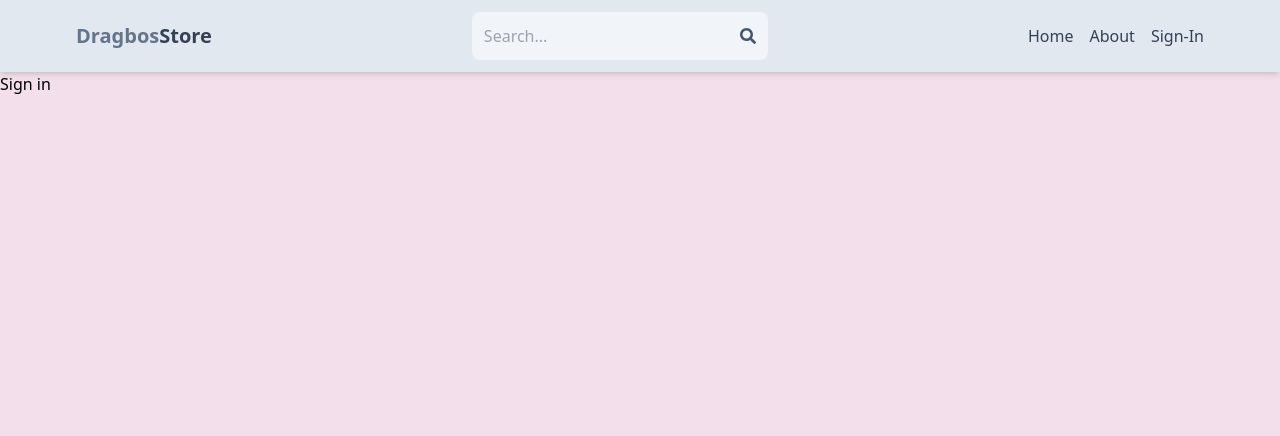
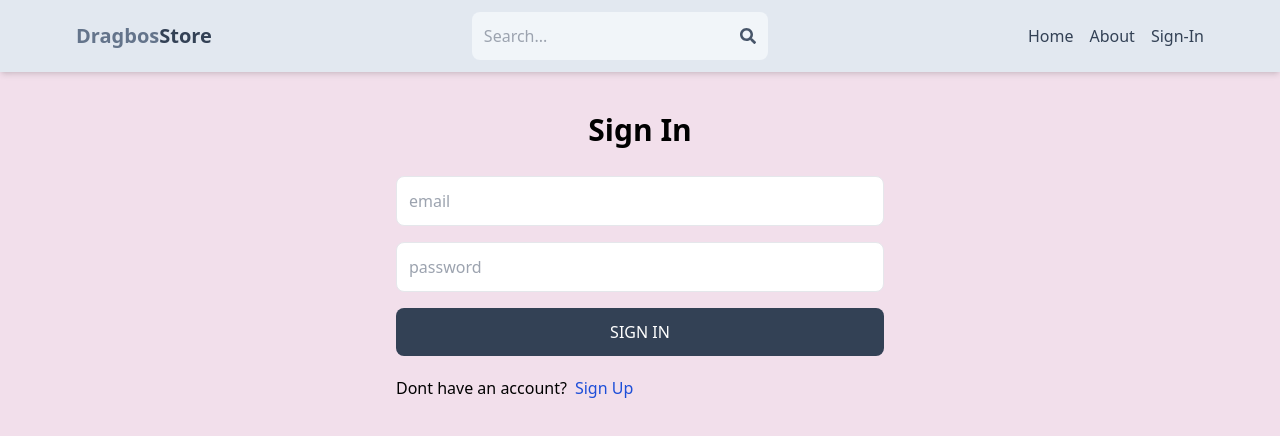
Before and after one commit to drakeRAGE/WebBookStore, a React (Vite) app in the folder book/: page /sign-in in a window 1280 px wide. Shown: the top 436 px of the page. Built offline with nearby package versions, Linux system fonts and the light colour scheme.

Commit message:
complete sign in page functionality

```diff
--- a/book/src/pages/Signin.jsx
+++ b/book/src/pages/Signin.jsx
@@ -1,7 +1,66 @@
-import React from 'react'
+import {useState}  from 'react'
+import {Link, useNavigate} from 'react-router-dom'
+export default function SignIn() {
+  const [formData, setFormData]= useState({});
+  const [error, setError] = useState(null);
+  const [loading, setLoading] = useState(false);
+  const navigate = useNavigate();
+  const handleChnage = (e) => {
+    setFormData({
+      ...formData,
+      [e.target.id] : e.target.value,
+    });
+  }
 
-export default function Signin() {
+  const handleSubmit = async (e) => {
+    e.preventDefault();
+
+    try {
+      // console.log('Form Submitted!');
+      setLoading(true);
+      const res = await fetch('/api/auth/signin',  {
+        method: 'POST',
+        headers: {
+          'Content-Type': 'application/json',
+        },
+
+        body: JSON.stringify(formData)
+      });
+      const data = await res.json();
+      if(data.success === false) {
+        setLoading(false);
+        setError(data.message);
+        return;
+      }
+      setLoading(false);
+      console.log(data);
+      navigate('/');
+    } catch(error) {
+      setLoading(false);
+      setError(error.message);
+    }
+
+  };
+
+  // console.log(formData)
   return (
-    <div>Sign in</div>
+    <div className='p-3 max-w-lg mx-auto'>
+      <h1 className='text-3xl text-center font-semibold my-7'>Sign In</h1>
+      <form onSubmit={handleSubmit} className='flex flex-col gap-4'>
+        <input type="email" placeholder='email' className='border p-3 rounded-lg' id='email' onChange={handleChnage}/>
+        <input type="password" placeholder='password' className='border p-3 rounded-lg' id='password' onChange={handleChnage}/>
+
+        <button disabled={loading} className='bg-slate-700 text-white p-3 rounded-lg uppercase hover:opacity-95 disabled:opacity-70'>{loading ? 'Loading...' : 'Sign In'}</button>
+      </form>
+
+      <div className='flex gap-2 mt-5'>
+        <p>Dont have an account?</p>
+        <Link to={'/sign-up'}>
+          <span className='text-blue-700'>Sign Up</span>
+        </Link>
+      </div>
+
+      {error && <p className='text-red-500 mt-5'>{error}</p>}
+    </div>
   )
 }
```
